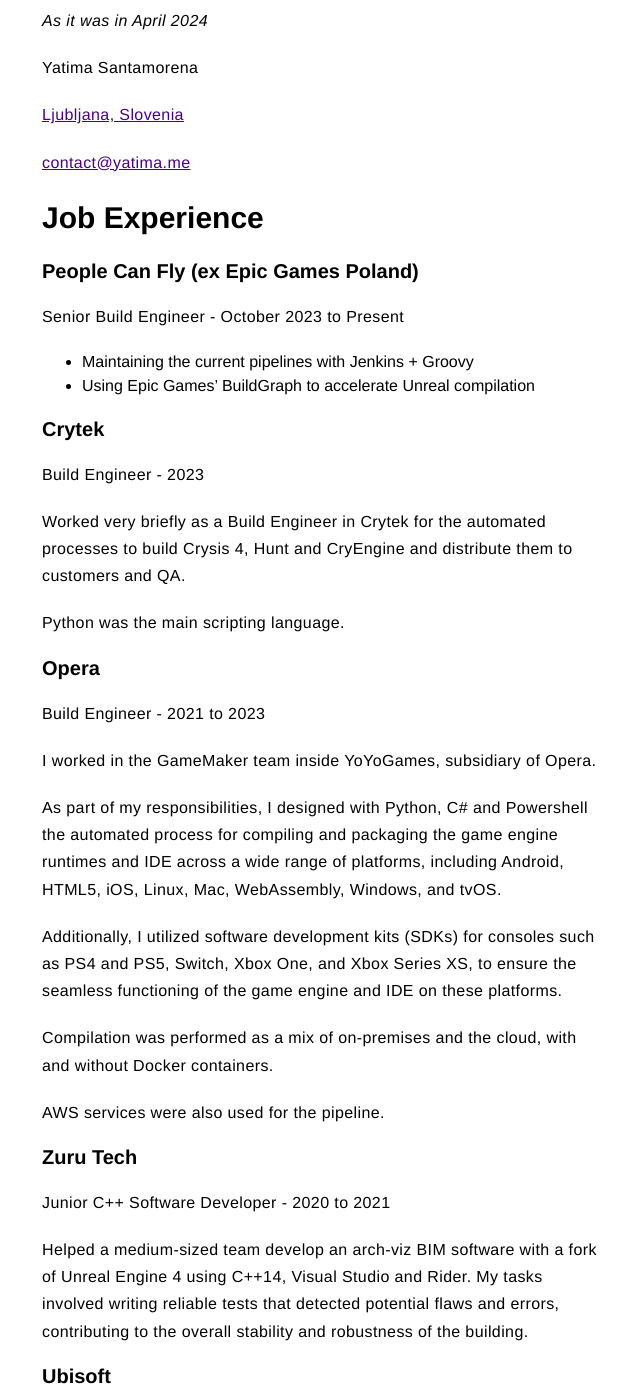
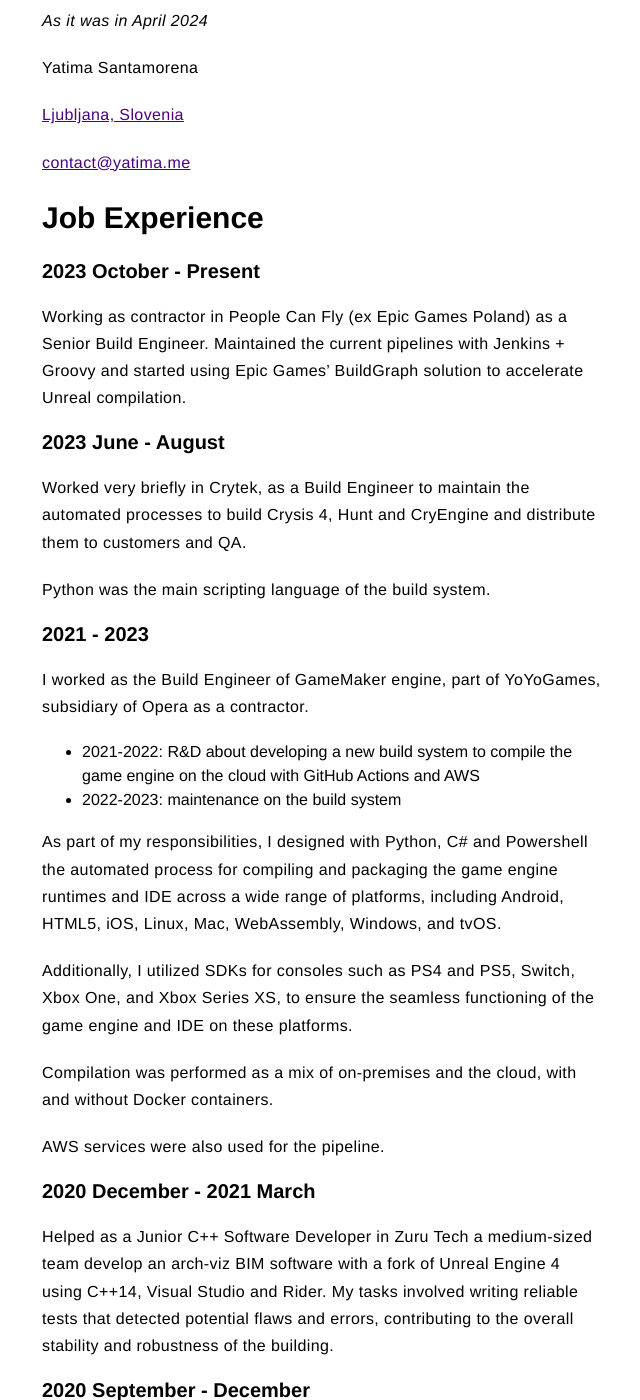
Before and after one commit to yatima1460/yatima1460.github.io, a Jekyll site: the page built from CV.md, in a window 1280 px wide and 1400 px high, scrolled down 223 px. Shown: the whole window, without its empty margins (318-958 px from the left). Built offline with Jekyll 4.4.1, drawn with Linux system fonts in a browser that asks for light colours; nearby versions of some CDN libraries; our own code applies the rules of GitHub Pages for plain Markdown files; some of the changed text lies outside the part shown.

Commit message:
Update CV.md

```diff
--- a/CV.md
+++ b/CV.md
@@ -11,33 +11,30 @@
 
 ## Job Experience
 
-### People Can Fly (ex Epic Games Poland)
+### 2023 October - Present
 
-Senior Build Engineer - October 2023 to Present
+Working as contractor in **People Can Fly** (**ex Epic Games Poland**) as a Senior Build Engineer.
+Maintained the current pipelines with Jenkins + Groovy and started using Epic Games' BuildGraph solution to accelerate Unreal compilation.
 
-* Maintaining the current pipelines with Jenkins + Groovy
-* Using Epic Games' BuildGraph to accelerate Unreal compilation
+### 2023 June - August
 
-### Crytek
-
-Build Engineer - 2023
-
-Worked very briefly as a Build Engineer in Crytek for the automated processes to build Crysis 4,
+Worked very briefly in **Crytek**, as a Build Engineer to maintain the automated processes to build Crysis 4,
 Hunt and CryEngine and distribute them to customers and QA.
 
-Python was the main scripting language.
+Python was the main scripting language of the build system.
 
-### Opera
+### 2021 - 2023
 
-Build Engineer - 2021 to 2023
+I worked as the Build Engineer of **GameMaker** engine, part of **YoYoGames**, subsidiary of **Opera** as a contractor.
 
-I worked in the GameMaker team inside YoYoGames, subsidiary of Opera.
+- 2021-2022: R&D about developing a new build system to compile the game engine on the cloud with GitHub Actions and AWS
+- 2022-2023: maintenance on the build system
 
 As part of my responsibilities, I designed with Python, C# and Powershell the automated process
 for compiling and packaging the game engine runtimes and IDE across a wide range of platforms, including Android, HTML5, iOS, Linux, Mac, WebAssembly,
 Windows, and tvOS.
 
-Additionally, I utilized software development kits (SDKs) for consoles such as
+Additionally, I utilized SDKs for consoles such as
 PS4 and PS5, Switch, Xbox One, and Xbox Series XS, to ensure the seamless functioning of the
 game engine and IDE on these platforms.
 
@@ -46,27 +43,27 @@
 
 AWS services were also used for the pipeline.
 
-### Zuru Tech
+### 2020 December - 2021 March
 
-Junior C++ Software Developer - 2020 to 2021
-
-Helped a medium-sized team develop an arch-viz BIM software with a fork of Unreal Engine 4 using C++14, Visual Studio and Rider.
+Helped as a Junior C++ Software Developer in **Zuru Tech** a medium-sized team develop an arch-viz BIM software with a fork of Unreal Engine 4 using C++14, Visual Studio and Rider.
 My tasks involved writing reliable tests that detected potential flaws and errors, contributing to the
 overall stability and robustness of the building.
 
-### Ubisoft
+### 2020 September - December
 
-Junior Gameplay Programmer - 2020
+Briefly worked as a Junior Gameplay Programmer for **Ubisoft**
 
-* Worked on Mario Rabbids: Sparks of Hope with the teams in Milan and Paris with a modified Snowdrop engine,
+* Mario Rabbids: Sparks of Hope with the teams in Milan and Paris with a modified Snowdrop engine,
 * C++17, Perforce and Windows environment
 * I was responsible for designing and implementing a C++ backend to automate the generation of the navmesh, which facilitated AI pathfinding in the game.
 
-### Sfera Productions
+### 2019
 
-Unreal Engine Programmer - 2017 to 2018
+Career break to work on myself and to study programming 🌱
 
- I developed VR virtual tours, experiences, documentaries, and video games with a small team
+### 2016 - 2018
+
+I developed for a startup called Sfera Productions: VR virtual tours, experiences, documentaries, and video games; with a small team
 using various early-market headsets such as Oculus DK2, HTC Vive, Samsung Gear, Cardboard,
 and Daydream.
 
```
Also changed, not shown: other parts of CV.md (+3 -5 lines).
